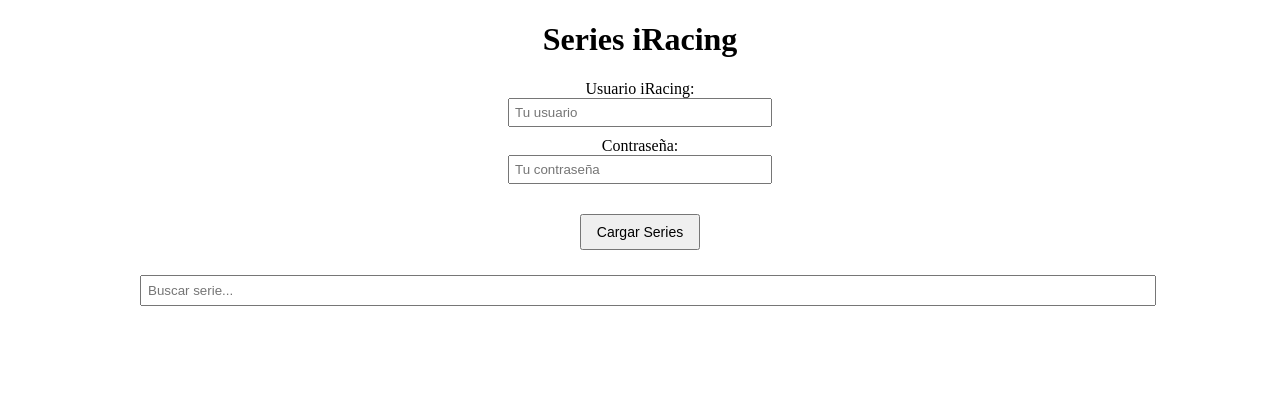
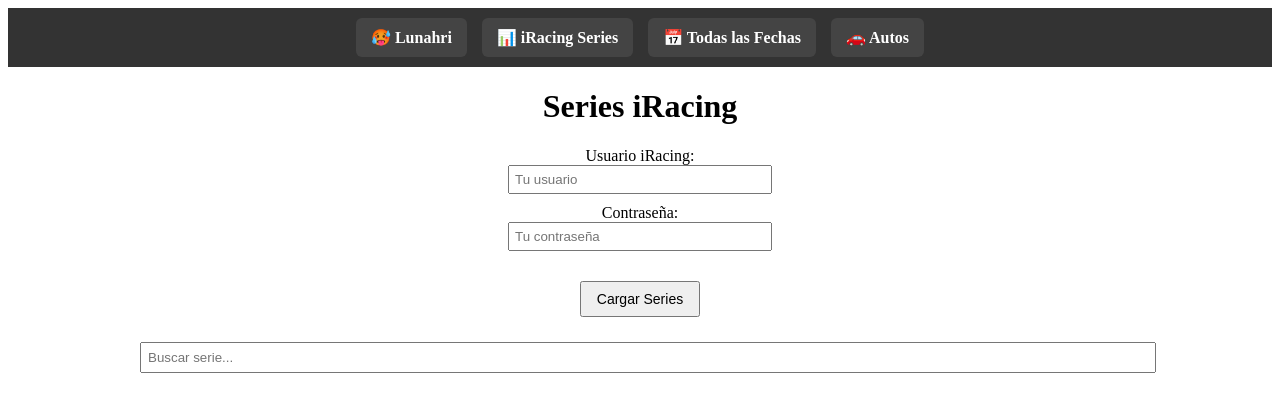
Before and after one commit to Lunahri17/iRacing-Series-Comparison, a Flask app: page / in a window 1280 px wide. Shown: the top 412 px of the page. Run offline with Flask 3, Linux system fonts and the light colour scheme; parts of the project's set-up code (start-up, migrations or seed data) failed here and were passed over.

Commit message:
add headers

```diff
--- /dev/null
+++ b/templates/header.html
@@ -0,0 +1,32 @@
+<style>
+  .header {
+    display: flex;
+    justify-content: center;
+    align-items: center;
+    background-color: #333;
+    padding: 10px;
+    gap: 15px;
+    flex-wrap: wrap;
+  }
+
+  .header a {
+    text-decoration: none;
+    padding: 10px 15px;
+    background-color: #444;
+    color: white;
+    border-radius: 6px;
+    font-weight: bold;
+    transition: 0.3s;
+  }
+
+  .header a:hover {
+    background-color: #666;
+  }
+</style>
+
+<div class="header">
+  <a href="https://lunahri.net.ar">🥵 Lunahri </a>
+  <a href="https://iracing.lunahri.net.ar">📊 iRacing Series </a>
+  <a href="https://iracing.lunahri.net.ar/all_dates">📅 Todas las Fechas </a>
+  <a href="https://iracing.lunahri.net.ar/cars">🚗 Autos </a>
+</div>
--- a/templates/series_table.html
+++ b/templates/series_table.html
@@ -51,6 +51,7 @@
 </head>
 
 <body>
+    {% include "header.html" %}
     <h1 style="text-align: center">Series iRacing</h1>
 
     <div id="login-container" style="margin-bottom: 20px; text-align: center">
--- a/templates/series_table_all_dates.html
+++ b/templates/series_table_all_dates.html
@@ -37,6 +37,7 @@
     </style>
 </head>
 <body>
+    {% include "header.html" %}
     <h1 style="text-align:center;">Series iRacing</h1>
 
     <div id="login-container" style="margin-bottom: 20px;text-align:center;">
--- a/templates/series_table_dev.html
+++ b/templates/series_table_dev.html
@@ -51,6 +51,7 @@
 </head>
 
 <body>
+    {% include "header.html" %}
     <h1 style="text-align: center">Series iRacing DEV</h1>
 
     <div id="login-container" style="margin-bottom: 20px; text-align: center">
--- a/templates/series_table_v1.html
+++ b/templates/series_table_v1.html
@@ -35,6 +35,7 @@
     </style>
 </head>
 <body>
+    {% include "header.html" %}
     <h1 style="text-align:center;">Series iRacing (Versión no mantenida)</h1>
 
     <div id="loading" class="loading" style="display:none;text-align:center">⏳ Cargando...</div>
--- a/templates/series_table_v2.html
+++ b/templates/series_table_v2.html
@@ -35,6 +35,7 @@
     </style>
 </head>
 <body>
+    {% include "header.html" %}
     <h1 style="text-align:center;">Series iRacing (Versión no mantenida)</h1>
 
     <div id="loading" class="loading" style="display:none;text-align:center">⏳ Cargando...</div>
--- a/templates/series_table_v3.html
+++ b/templates/series_table_v3.html
@@ -37,6 +37,7 @@
     </style>
 </head>
 <body>
+    {% include "header.html" %}
     <h1 style="text-align:center;">Series iRacing (Versión no mantenida)</h1>
 
     <div id="loading" class="loading" style="display:none;text-align:center">⏳ Cargando...</div>
--- a/templates/series_table_v4.html
+++ b/templates/series_table_v4.html
@@ -37,6 +37,7 @@
     </style>
 </head>
 <body>
+    {% include "header.html" %}
     <h1 style="text-align:center;">Series iRacing</h1>
 
     <div id="login-container" style="margin-bottom: 20px;text-align:center;">
--- a/templates/series_table_vLucas.html
+++ b/templates/series_table_vLucas.html
@@ -40,6 +40,7 @@
     </style>
 </head>
 <body>
+    {% include "header.html" %}
     <h1 style="text-align:center;">Series iRacing</h1>
 
     <div id="loading" class="loading" style="display:none;text-align:center">⏳ Cargando...</div>
```
Also changed, not shown: templates/cars_table.html (+33 -23 lines).
